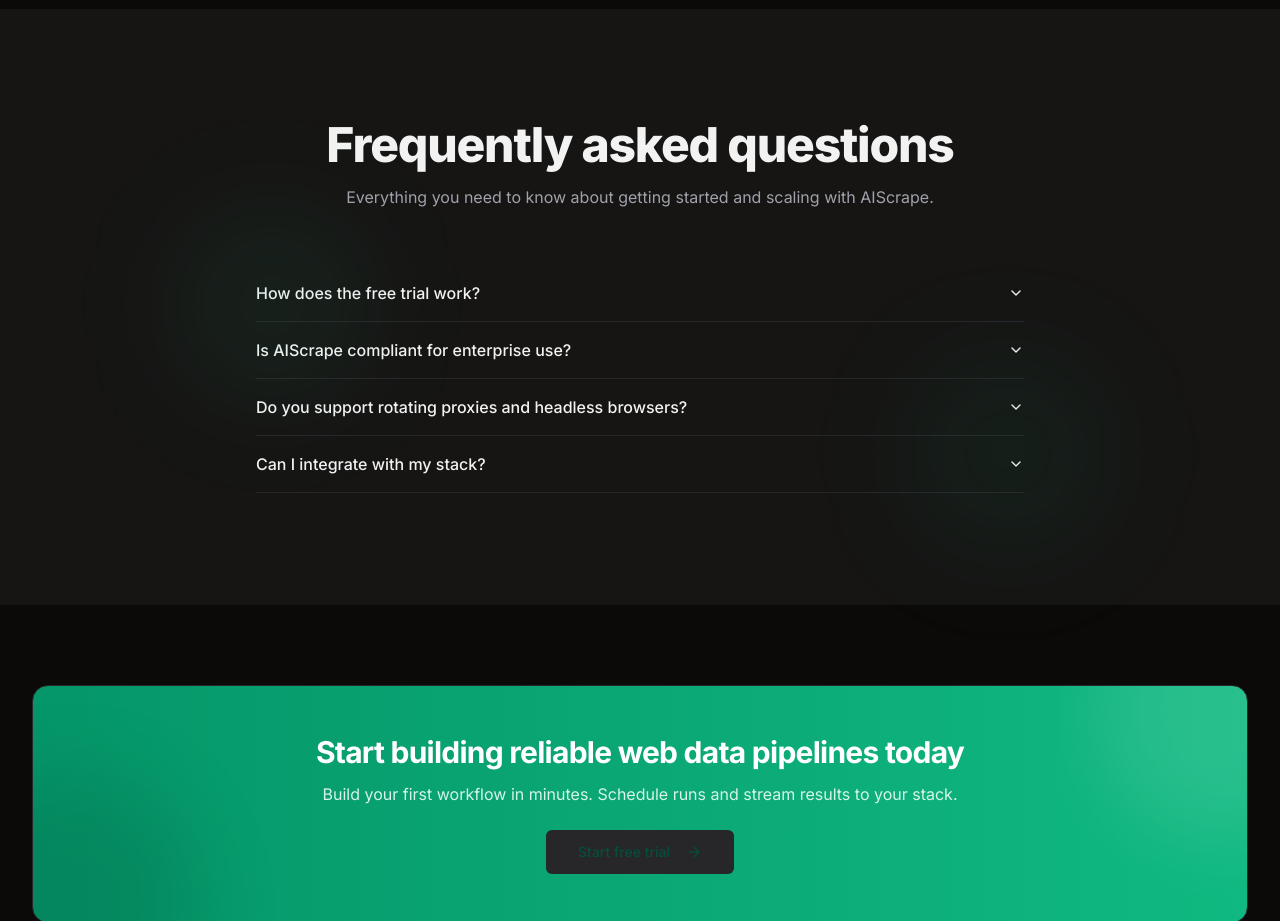
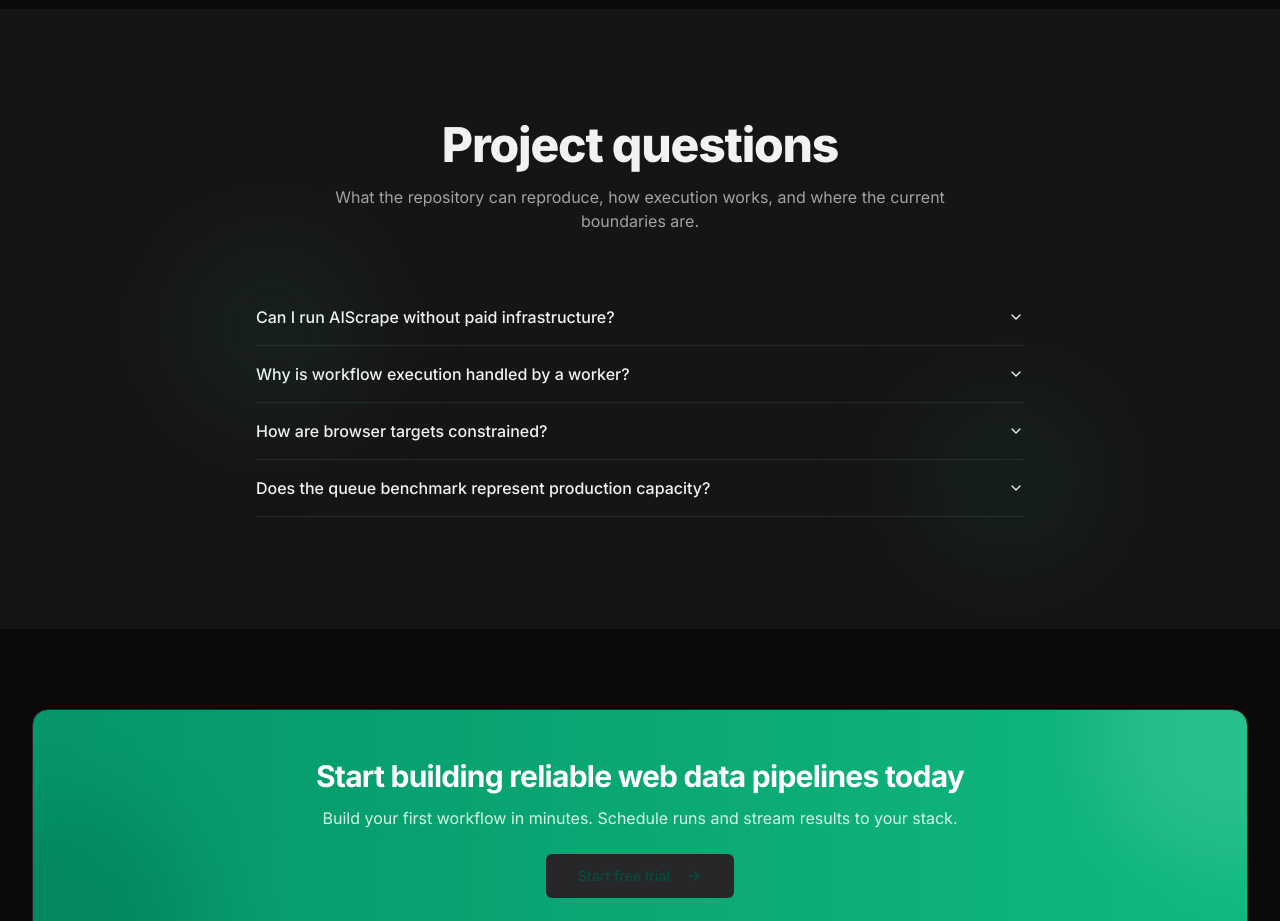
Before and after one commit to abhisek343/AIScrape, a Next.js app: page / in a window 1280 px wide. Shown: the part 7040-7961 px from the top of the page. Built offline with nearby package versions, Linux system fonts and the light colour scheme; no server answers.

Commit message:
refactor: make faq.tsx copy verifiable

```diff
--- a/components/landing/faq.tsx
+++ b/components/landing/faq.tsx
@@ -5,20 +5,20 @@
 
 const faqs = [
   {
-    q: 'How does the free trial work?',
-    a: 'You get full access for 14 days with 5,000 credits. No credit card required. Upgrade anytime, cancel anytime.'
+    q: 'Can I run AIScrape without paid infrastructure?',
+    a: 'Yes. The core demo runs PostgreSQL, Redis, the Next.js app, a BullMQ worker, and local Chromium with Docker Compose. Authenticated UI, Gemini, Stripe, and remote-browser features require their own test credentials.'
   },
   {
-    q: 'Is AIScrape compliant for enterprise use?',
-    a: 'Yes. We support SSO (Okta, Azure AD), audit logs, and encryption in transit and at rest. SOC 2 is in progress.'
+    q: 'Why is workflow execution handled by a worker?',
+    a: 'Browser automation is long-running and resource-heavy. AIScrape persists the execution plan, enqueues an execution ID in BullMQ, and lets a separate worker run Chromium tasks while the web request returns promptly.'
   },
   {
-    q: 'Do you support rotating proxies and headless browsers?',
-    a: 'Absolutely. Our managed runtime includes smart rotation, anti-bot evasion, and Chromium-based execution.'
+    q: 'How are browser targets constrained?',
+    a: 'The browser path accepts HTTP(S) targets, rejects private and reserved network destinations, resolves hostnames before use, supports host allowlists, and includes robots-policy and per-host pacing controls.'
   },
   {
-    q: 'Can I integrate with my stack?',
-    a: 'Yes. Use our REST API and webhooks; or export to S3, GCS, BigQuery, Postgres, and Kafka.'
+    q: 'Does the queue benchmark represent production capacity?',
+    a: 'No. The included benchmark measures Redis/BullMQ enqueue throughput only. End-to-end browser capacity must be measured separately with representative workflows and infrastructure.'
   }
 ];
 
@@ -34,7 +34,7 @@
             transition={{ duration: 0.45 }}
             className="text-4xl md:text-5xl font-extrabold tracking-tight"
           >
-            Frequently asked questions
+            Project questions
           </motion.h2>
           <motion.p
             initial={{ opacity: 0, y: 12 }}
@@ -43,7 +43,7 @@
             transition={{ duration: 0.45, delay: 0.1 }}
             className="mt-4 text-muted-foreground max-w-2xl mx-auto"
           >
-            Everything you need to know about getting started and scaling with AIScrape.
+            What the repository can reproduce, how execution works, and where the current boundaries are.
           </motion.p>
         </div>
 
```
